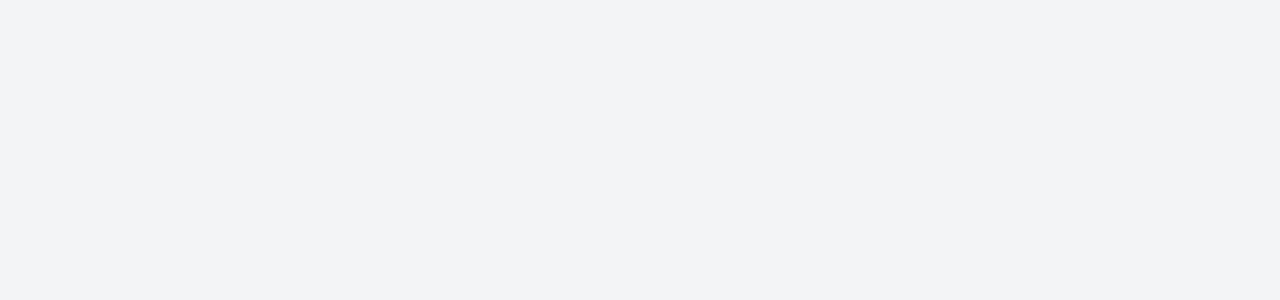
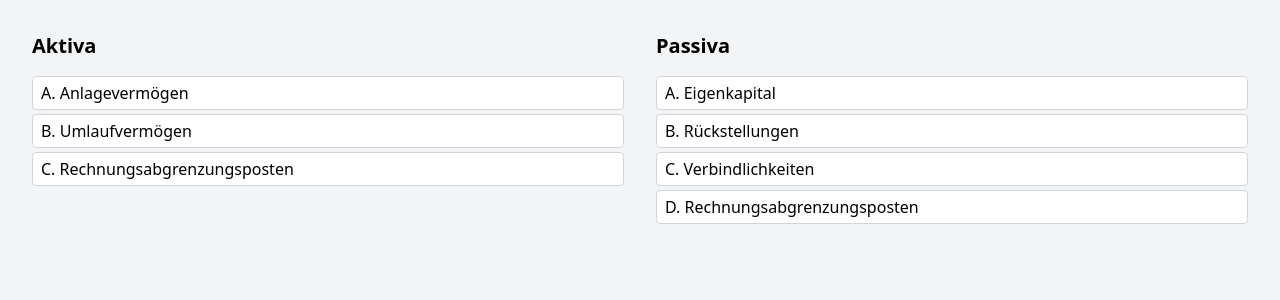
Before and after one commit to Interaktive-Bilanz/frontend, a React (Create React App) app: page / in a window 1280 px wide. Shown: the top 300 px of the page. Built offline with nearby package versions, Linux system fonts and the light colour scheme.

Commit message:
adjusted folder structure and importing json successfully

```diff
--- a/src/App.tsx
+++ b/src/App.tsx
@@ -1,7 +1,7 @@
 import React from "react";
 import "./App.css";
 import Workspace from "./pages/Workspace";
-import BilanzComponent from "./components/BilanzComponent";
+import BilanzComponent from "./components/bilanz/BilanzComponent";
 
 function App() {
   return (
--- a/src/components/BilanzComponent.tsx
+++ /dev/null
@@ -1,11 +0,0 @@
-type BilanzItem = {
-  label: string;
-  accountNumber: string;
-  children?: BilanzItem[];
-};
-
-function BilanzComponent() {
-  return <></>;
-}
-
-export default BilanzComponent;
--- /dev/null
+++ b/src/components/bilanz/BilanzColumn.tsx
@@ -0,0 +1,15 @@
+import BilanzItem from "./BilanzItem";
+import { BilanzProps } from "./BilanzInterfaces";
+
+const BilanzColumn: React.FC<BilanzProps> = ({ title, posten }) => {
+  return (
+    <div className="w-1/2 p-4">
+      <h2 className="text-xl font-bold mb-4">{title}</h2>
+      {posten.map((node, i) => (
+        <BilanzItem key={i} node={node} />
+      ))}
+    </div>
+  );
+};
+
+export default BilanzColumn;
--- /dev/null
+++ b/src/components/bilanz/BilanzComponent.tsx
@@ -0,0 +1,16 @@
+import React, { useState } from "react";
+
+import BilanzColumn from "./BilanzColumn";
+
+import data from "../../api/bilanz.json";
+
+const BilanzComponent: React.FC = () => {
+  return (
+    <div className="flex">
+      <BilanzColumn title="Aktiva" posten={data.aktiva.posten} />
+      <BilanzColumn title="Passiva" posten={data.passiva.posten} />
+    </div>
+  );
+};
+
+export default BilanzComponent;
--- /dev/null
+++ b/src/components/bilanz/BilanzInterfaces.tsx
@@ -0,0 +1,19 @@
+export type Konto = {
+  nr: string;
+  name: string;
+};
+
+export type Struktur = {
+  posten?: BilanzNode[];
+  konto?: Konto[];
+};
+
+export type BilanzNode = {
+  label: string;
+  struktur: Struktur;
+};
+
+export type BilanzProps = {
+  title: string;
+  posten: BilanzNode[];
+};
--- /dev/null
+++ b/src/components/bilanz/BilanzItem.tsx
@@ -0,0 +1,40 @@
+import React, { useState } from "react";
+
+import { BilanzNode } from "./BilanzInterfaces";
+
+const BilanzItem: React.FC<{ node: BilanzNode; level?: number }> = ({
+  node,
+  level = 0,
+}) => {
+  const [open, setOpen] = useState(false);
+
+  return (
+    <div className={`ml-${level * 4} mt-1`}>
+      <button
+        className="bg-white hover:bg-blue-100 border border-gray-300 rounded px-2 py-1 w-full text-left"
+        onClick={() => setOpen(!open)}
+      >
+        {node.label}
+      </button>
+
+      {open && (
+        <div className="ml-4">
+          {node.struktur.konto?.map((konto, i) => (
+            <button
+              key={i}
+              className="ml-4 mt-1 bg-gray-100 hover:bg-blue-200 border border-gray-300 rounded px-2 py-1 w-full text-left"
+            >
+              {konto.nr} {konto.name}
+            </button>
+          ))}
+
+          {node.struktur.posten?.map((child, i) => (
+            <BilanzItem key={i} node={child} level={level + 1} />
+          ))}
+        </div>
+      )}
+    </div>
+  );
+};
+
+export default BilanzItem;
```
